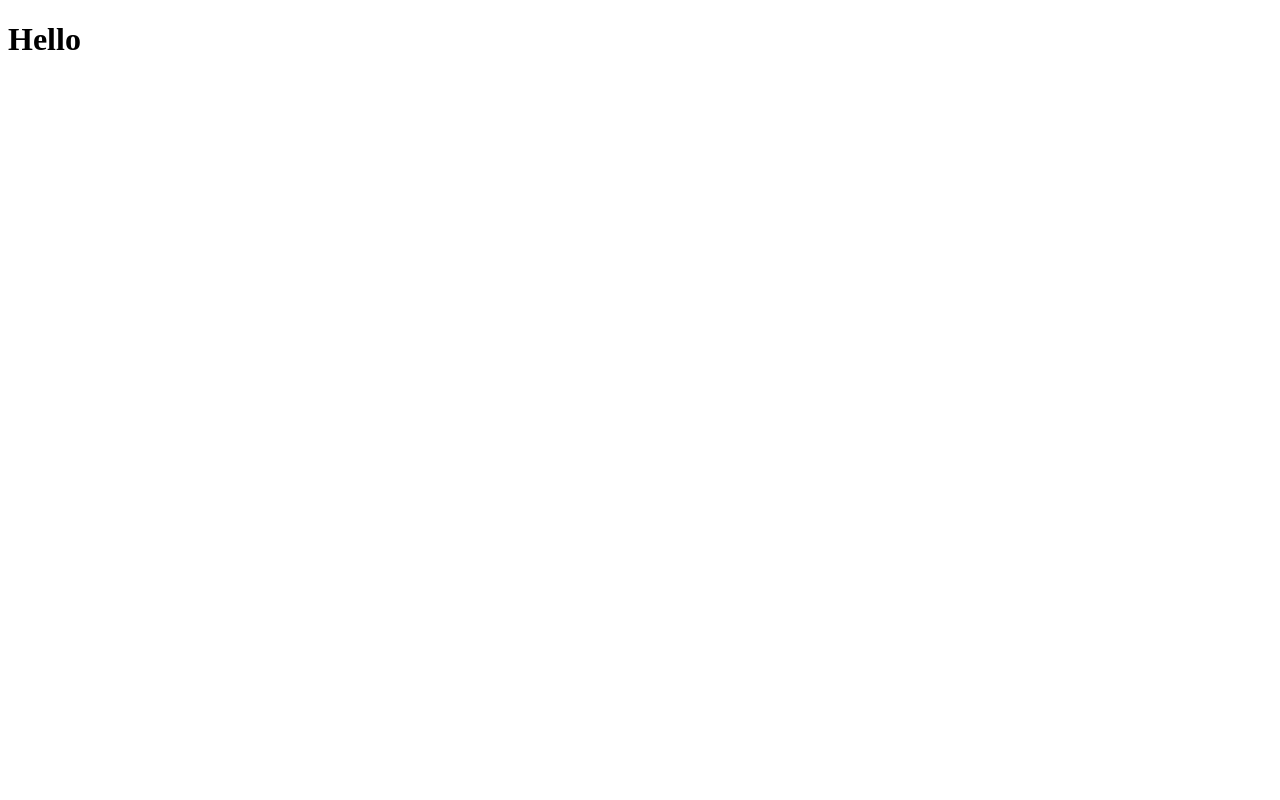
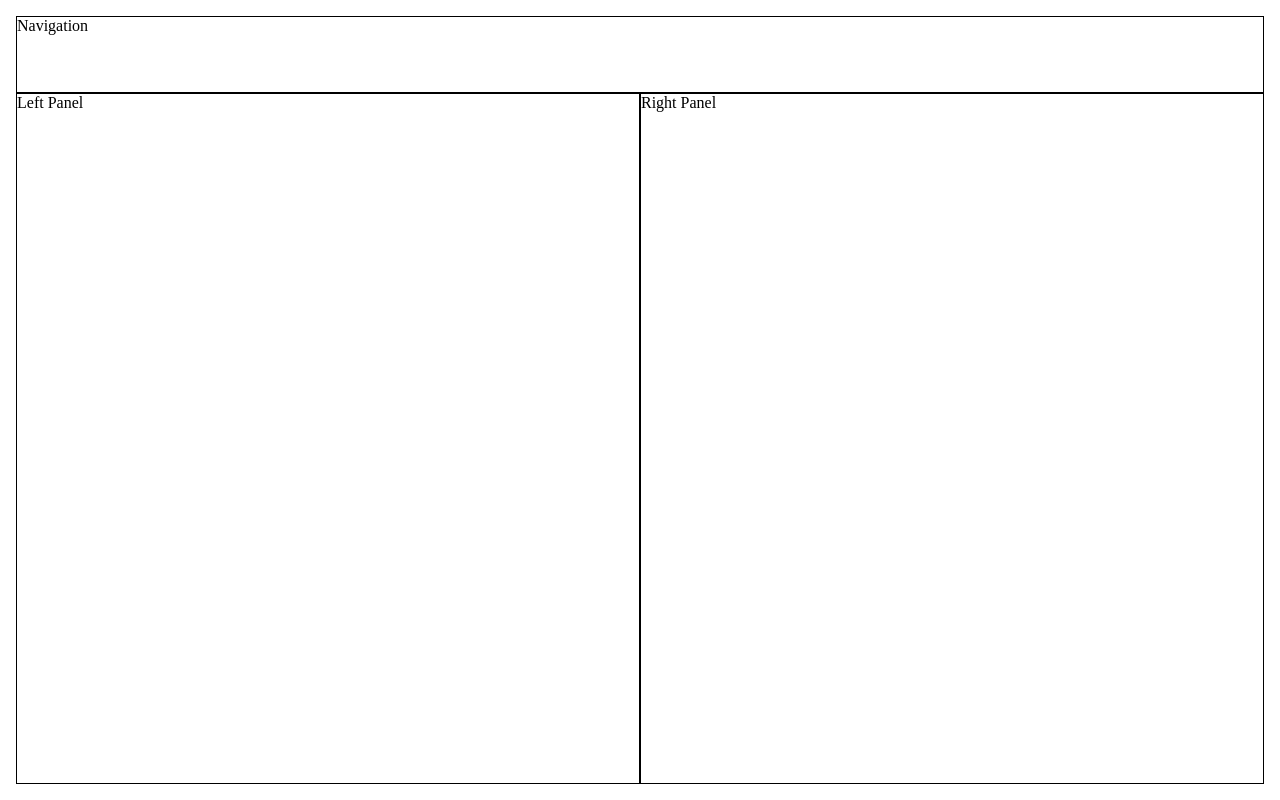
Before and after one commit to WenardKen57/react-basic-todo, a React (Vite) app: page / in a window 1280 px wide. Built offline with nearby package versions, Linux system fonts and the light colour scheme.

Commit message:
Add general layout of website

```diff
--- a/src/App.jsx
+++ b/src/App.jsx
@@ -1,5 +1,17 @@
+import LeftPanel from "./components/LeftPanel";
+import Navigation from "./components/Navigation";
+import RightPanel from "./components/RightPanel";
+
+import "./style/App.css";
+
 function App() {
-  return <h1>Hello</h1>;
+  return (
+    <div className="container">
+      <Navigation></Navigation>
+      <LeftPanel></LeftPanel>
+      <RightPanel></RightPanel>
+    </div>
+  );
 }
 
 export default App;
--- /dev/null
+++ b/src/components/LeftPanel.jsx
@@ -0,0 +1,5 @@
+function LeftPanel() {
+  return <div className="leftPanel">Left Panel</div>;
+}
+
+export default LeftPanel;
--- /dev/null
+++ b/src/components/Navigation.jsx
@@ -0,0 +1,5 @@
+function Navigation() {
+  return <div className="navigation">Navigation</div>;
+}
+
+export default Navigation;
--- /dev/null
+++ b/src/components/RightPanel.jsx
@@ -0,0 +1,5 @@
+function RightPanel() {
+  return <div className="rightPanel">Right Panel</div>;
+}
+
+export default RightPanel;
--- a/src/main.jsx
+++ b/src/main.jsx
@@ -1,6 +1,7 @@
 import { StrictMode } from "react";
 import { createRoot } from "react-dom/client";
 import App from "./App.jsx";
+import "./style/index.css";
 
 createRoot(document.getElementById("root")).render(
   <StrictMode>
--- /dev/null
+++ b/src/style/App.css
@@ -0,0 +1,15 @@
+.container {
+  height: 100vh;
+  padding: 1rem;
+  display: grid;
+  grid-template-columns: 1fr 1fr;
+  grid-template-rows: 10% 90%;
+}
+
+.container > div {
+  border: 1px solid black;
+}
+
+.container > .navigation {
+  grid-column: 1 / 4;
+}
--- /dev/null
+++ b/src/style/index.css
@@ -0,0 +1,5 @@
+* {
+  padding: 0;
+  margin: 0;
+  box-sizing: border-box;
+}
```
